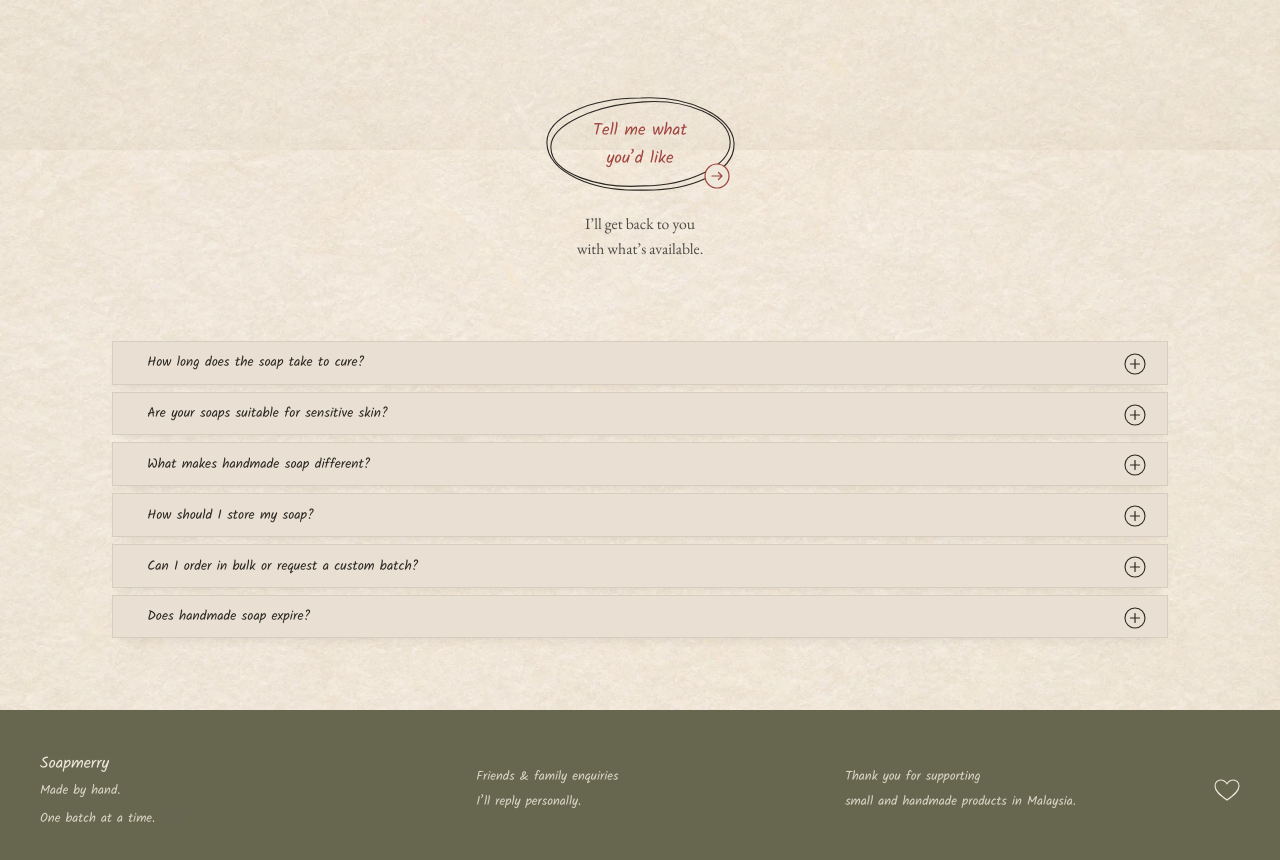
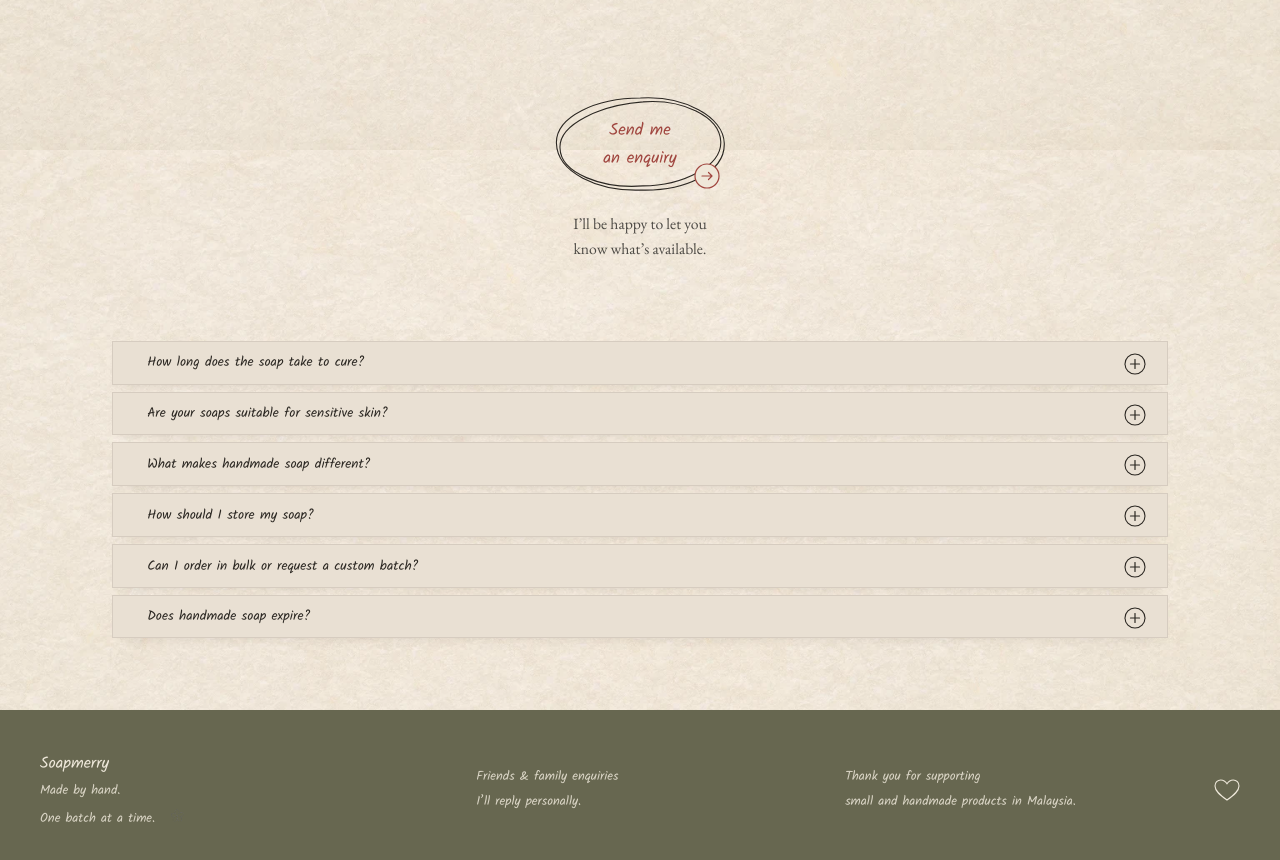
Before and after one commit to lshimay/soapmerry, a plain HTML site: page index.html in a window 1280 px wide. Shown: the part 4970-5830 px from the top of the page. Drawn offline with nearby package versions, Linux system fonts and the light colour scheme.

Commit message:
Match the homepage enquiry button and line to the polite form wording
Co-Authored-By: Claude Sonnet 5.5 <noreply@anthropic.com>

```diff
--- a/index.html
+++ b/index.html
@@ -1354,10 +1354,10 @@ form.enquiry .hint { font-size: .85rem; color: var(--ink-2); }
         <i class="pt d" data-thread="52" style="--x:6%; --y:48%"></i>
         <button class="ring oval-wrap" id="tellUs" type="button">
           <svg class="oval"><use href="#sym-oval"/></svg>
-          Tell me what<br>you&rsquo;d like
+          Send me<br>an enquiry
           <svg class="go" viewBox="0 0 26 26"><circle cx="13" cy="13" r="12"/><path d="M8 13 H18 M14.5 9.5 L18 13 L14.5 16.5"/></svg>
         </button>
-        <p>I&rsquo;ll get back to you<br>with what&rsquo;s available.</p>
+        <p>I&rsquo;ll be happy to let you<br>know what&rsquo;s available.</p>
       </div>
     </div>
     <i class="pt m" data-thread="12" style="--x:4.5%; --y:30%"></i>
```
